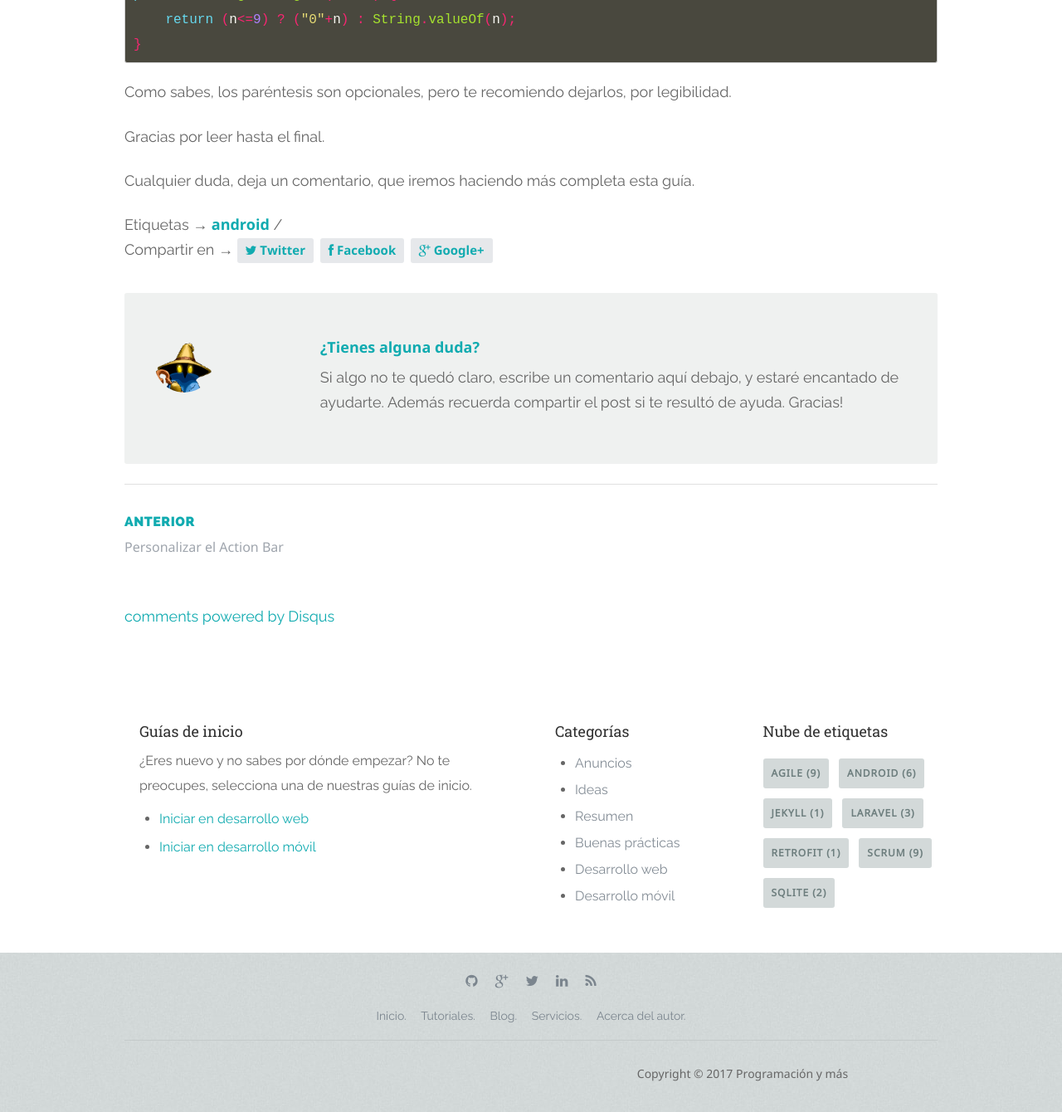
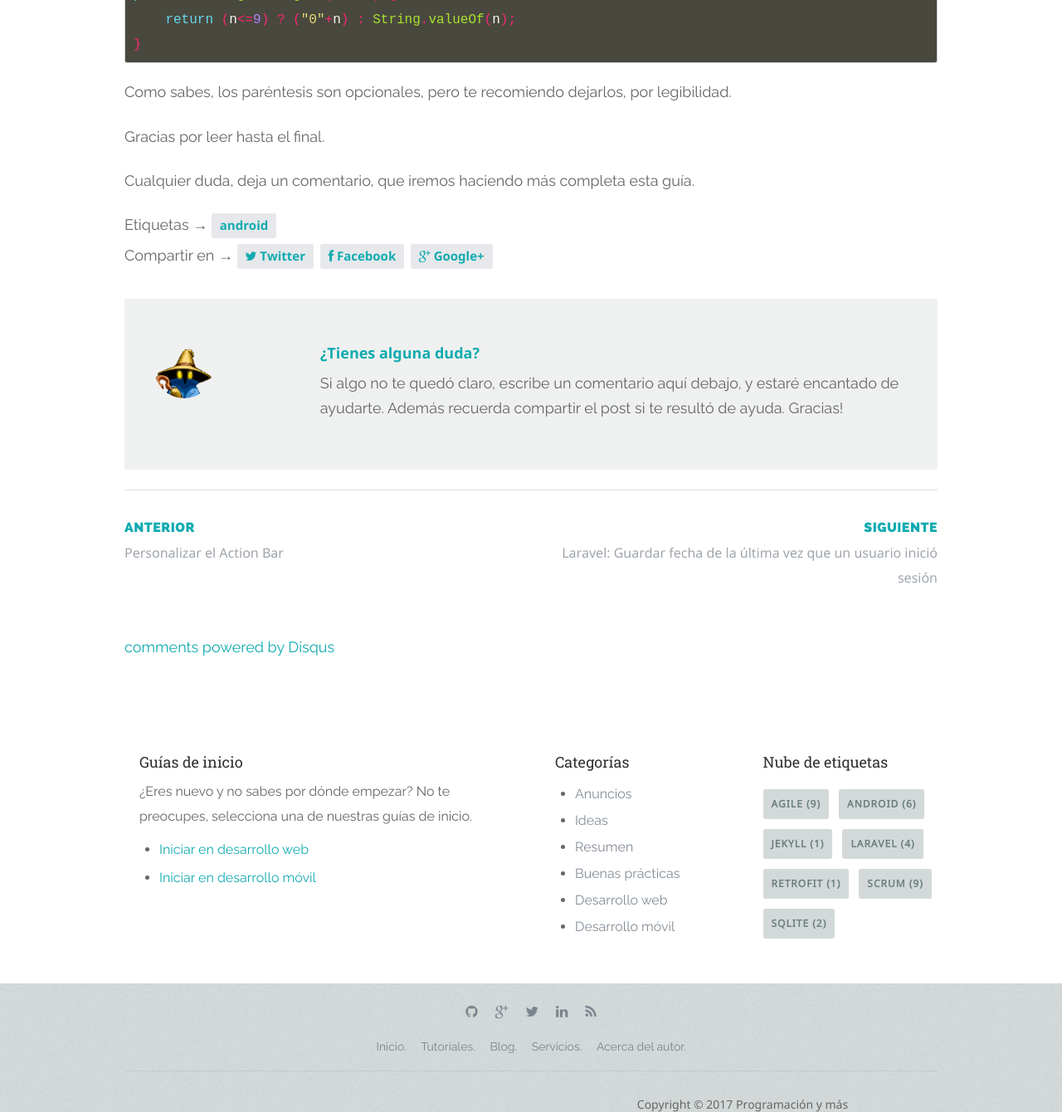
Before and after one commit to JCarlosR/jcarlosr.github.io, a Jekyll site: the page built from _posts/2017/2017-04-06-como-pedir-fecha-android-usando-date-picker.markdown, in a window 1280 px wide and 1400 px high, scrolled down 9673 px, cut to the strip 0-1340 px from the top of the window. Shown: the whole strip at 83% size. Built offline with Jekyll 4.4.1, drawn with Linux system fonts in a browser that asks for light colours; nearby versions of some CDN libraries; comment, search, counter and statistics services are not loaded; part of the change alters nothing that is shown.

Commit message:
Last login

````diff
--- a/_layouts/post.html
+++ b/_layouts/post.html
@@ -31,7 +31,7 @@ layout: default
                     <div class="tags">
                       <span>Etiquetas &rarr;</span>
                       {% for tag in page.tags %}
-                      <a href="/tags/#{{ tag }}">{{ tag }}</a> /
+                      <a href="/tags/#{{ tag }}" class="button-small">{{ tag }}</a>
                       {% endfor %}
 
                       {% include share.html %}
--- /dev/null
+++ b/_posts/2017/2017-04-15-guardar-fecha-ultima-vez-inicio-sesion-laravel.markdown
@@ -0,0 +1,176 @@
+---
+title: "Laravel: Guardar fecha de la última vez que un usuario inició sesión"
+categories: [Desarrollo web]
+tags: [laravel]
+---
+
+En este tutorial aprenderás a registrar la fecha del último inicio de sesión de tus usuarios en Laravel.
+
+Acerca del inicio de sesión en Laravel
+---
+
+En Laravel, el inicio de sesión, y registro, son funcionalidades que [se pueden implementar fácilmente con tan solo usar un comando][laravel-auth].
+
+Estamos hablando específicamente del comando ```php artisan make:auth```.
+
+Este comando va a generar por nosotros algunos archivos blade y controladores, necesarios para que funcione el login y registro de usuarios en nuestro proyecto.
+
+Así que, una **primera alternativa** sería pensar en modificar el archivo ```LoginController```.
+
+Si modificamos uno de sus métodos, específicamente uno que se encargue de crear la sesión del usuario luego de validar sus credenciales, podríamos capturar allí la **fecha de inicio de sesión**.
+
+Eventos en Laravel
+---
+
+Sin embargo, hay una mejor forma de lograrlo.
+
+Y es, usando [los eventos de Laravel][events].
+
+Así podemos evitar la complejidad de modificar ```LoginController``` y seguir manteniendo nuestro código ordenado.
+
+¿Cómo lo hacemos entonces?
+
+Escuchar el evento de inicio de sesión
+---
+
+Así es, lo primero que debemos hacer es detectar el momento en que un usuario acaba de iniciar sesión satisfactoriamente.
+
+En ese instante vamos a guardar la fecha.
+
+Entonces vamos a ```app\Providers\EventServiceProvider.php```.
+
+Si es la primera vez que entras aquí te encontrarás con lo siguiente:
+
+{% highlight php %}
+protected $listen = [
+    'App\Events\SomeEvent' => [
+        'App\Listeners\EventListener',
+    ],
+];
+{% endhighlight %}
+
+Este arreglo contiene un evento ```SomeEvent``` de ejemplo, y un oyente ```EventListener```, también de ejemplo.
+
+Lo que significa es que cuando ocurra ```SomeEvent```, el ```EventListener``` asociado escuchará dicho evento y se encargará de actuar de cierta forma.
+
+> ¿Eso significa que podemos crear nuestros propios eventos y nuestros propios listeners?
+
+Es correcto.
+
+Podemos definir nuestros propios eventos, y activarlos cuando lo creamos necesario.
+
+Pero este no es el caso.
+
+El evento de inicio de sesión no lo tenemos que activar nosotros. Es un evento que ya pone Laravel a nuestra disposición.
+
+Para escuchar el evento de login y actuar ante él, usaremos lo siguiente:
+
+{% highlight php startinline=true %}
+protected $listen = [
+    'Illuminate\Auth\Events\Login' => [
+        'App\Listeners\SuccessfulLogin',
+    ],
+];
+{% endhighlight %}
+
+Como ves, el evento de Login ya viene predefinido. Pero nuestro Listener está en una carpeta de nuestro alcance.
+
+¿Cómo creamos nuestro listener?
+---
+
+Luego de haber modificado el ```EventServiceProvider```, lo siguiente es crear el listener ```SuccessfulLogin```.
+
+Laravel nos facilita esta tarea. Pues simplemente debemos ejecutar:
+
+```
+php artisan event:generate
+```
+
+Si hiciste todo bien, de seguro que la consola te respondera: ```Events and listeners generated successfully!```
+
+Y dentro de la carpeta ```app\Listeners``` encontrarás la clase ```SuccessfulLogin```.
+
+Ábrela, y en su interior encontrarás un método ```handle```.
+
+Último paso: guardar la fecha
+---
+
+Llegados a este punto, puedes hacer con la fecha lo que mejor te parezca:
+
+- Si solo te interesa saber la última fecha en que un usuario inició sesión, basta con que añadas una columna más a tu tabla de usuarios.
+
+- Si lo que deseas, en cambio, es poder mostrar un historial con todas las fechas en que se inició sesión, entonces deberías crear una tabla adicional para ello.
+
+Para este ejemplo, vamos a considerar la primera opción.
+
+Entonces en la migración de ```users``` tendremos lo siguiente:
+
+{% highlight php %}
+$table->dateTime('last_login')->nullable();
+{% endhighlight %}
+
+Y en el método ```handle```:
+{% highlight php %}
+public function handle(Login $event)
+{
+    $event->user->last_login = new DateTime;
+    $event->user->save();
+}
+{% endhighlight %}
+
+Preguntas frecuentes
+---
+
+Es probable que te estés preguntando qué representa el objeto ```$event```.
+
+Este objeto viene como parámetro en el método ```handle```, y esto es porque cuando Laravel activa el evento de Login, envía dicha información.
+
+De la misma forma puede funcionar, si defines tus propios eventos.
+
+Cuando actives los eventos, podrás enviar parámetros de esta forma, para que el listener actúe adecuadamente.
+
+Para que lo comprendas mejor, puedes ver el siguiente video:
+
+<div class="text-center">
+    <iframe width="858" height="480" src="//www.youtube.com/embed/jcoHSzZKrQs?vq=hd720" frameborder="0" allowfullscreen></iframe>
+</div>
+
+Hora incorrecta
+---
+Si en tu aplicación la fecha y hora se están registrando con un valor que no coincide con la hora de tu país.
+
+Lo más probable es que no hayas definido la **zona horaria** de tu proyecto Laravel.
+
+Para hacer ello debes ir a ```config\app.php```.
+
+Allí te encontrarás con:
+
+```
+'timezone' => 'UTC',
+```
+
+En mi caso, estoy en Perú, así que modificaré la zona horaria de esta forma:
+
+```
+'timezone' => 'America/Lima',
+```
+
+Y el resultado:
+
+![Tabla mostrando último login](/images/posts/2017/fecha-login/tabla.png)
+
+Conclusión
+---
+
+Laravel define muchos eventos que nos serán muy útiles en nuestro proyecto.
+
+Y si queremos definir nuestros propios eventos, también podremos hacerlo.
+
+Por ejemplo, si queremos enviar un mail de confirmación cuando un usuario realiza una publicación en nuestra app, podemos usar un evento que escuche este registro satisfactorio.
+
+Si tienes alguna duda, o crees que podemos mejorar esta guía, por favor deja un comentario.
+
+Gracias por leer hasta el final.
+
+[laravel-auth]: https://www.youtube.com/watch?v=cHnEp-i3vrU&index=2&list=PLzSFZWTjelbJTgPatTzeF1fvoMsqawntG
+[events]: https://www.youtube.com/watch?v=jcoHSzZKrQs&list=PLzSFZWTjelbIi1UJ3WZZK8vVzgmhjAq25&index=6
````
Also changed, not shown: images/posts/2017/fecha-login/tabla.png (added).
